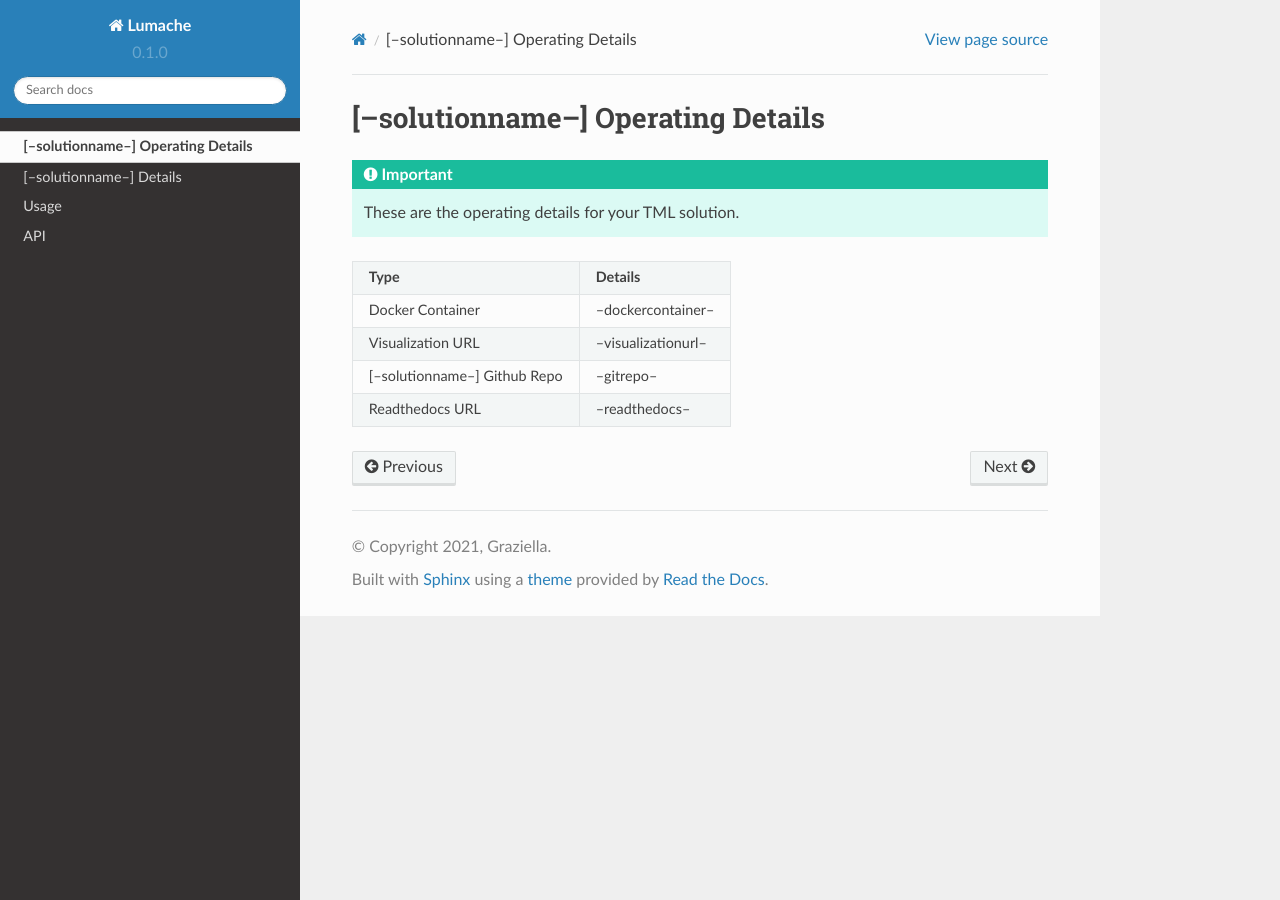
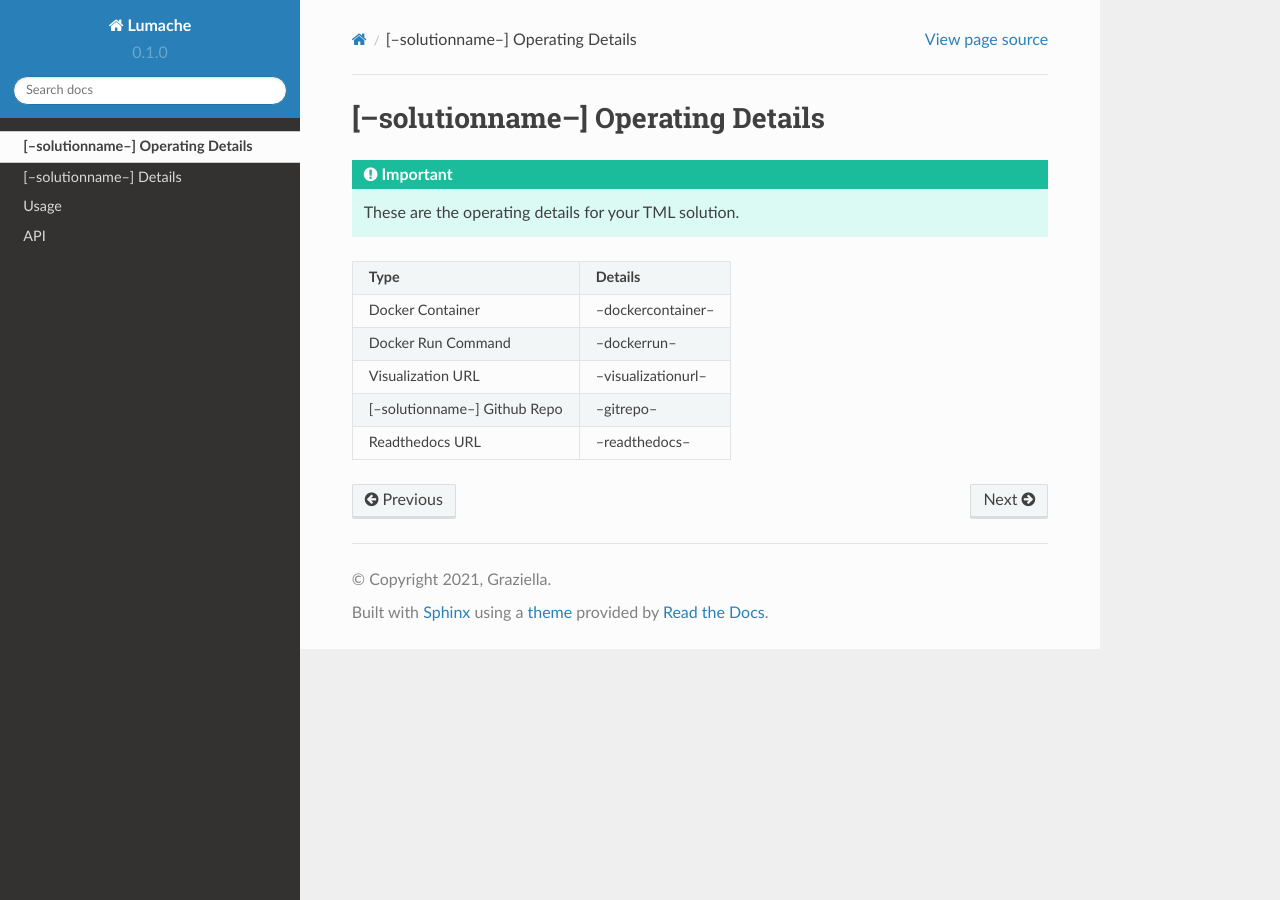
Before and after one commit to vanesalcb06/tssproject2-2b5c, a Sphinx documentation site: the page built from docs/source/operating.rst, in a window 1280 px wide. Built offline with Sphinx 7.4.7 and the Read the Docs theme 2.0.0, drawn with Linux system fonts in a browser that asks for light colours.

Commit message:
Update operating.rst

```diff
--- a/docs/source/operating.rst
+++ b/docs/source/operating.rst
@@ -10,6 +10,8 @@
      - **Details**
    * - Docker Container
      - --dockercontainer--
+   * - Docker Run Command
+     - --dockerrun--
    * - Visualization URL
      - --visualizationurl--
    * - [--solutionname--] Github Repo
```
